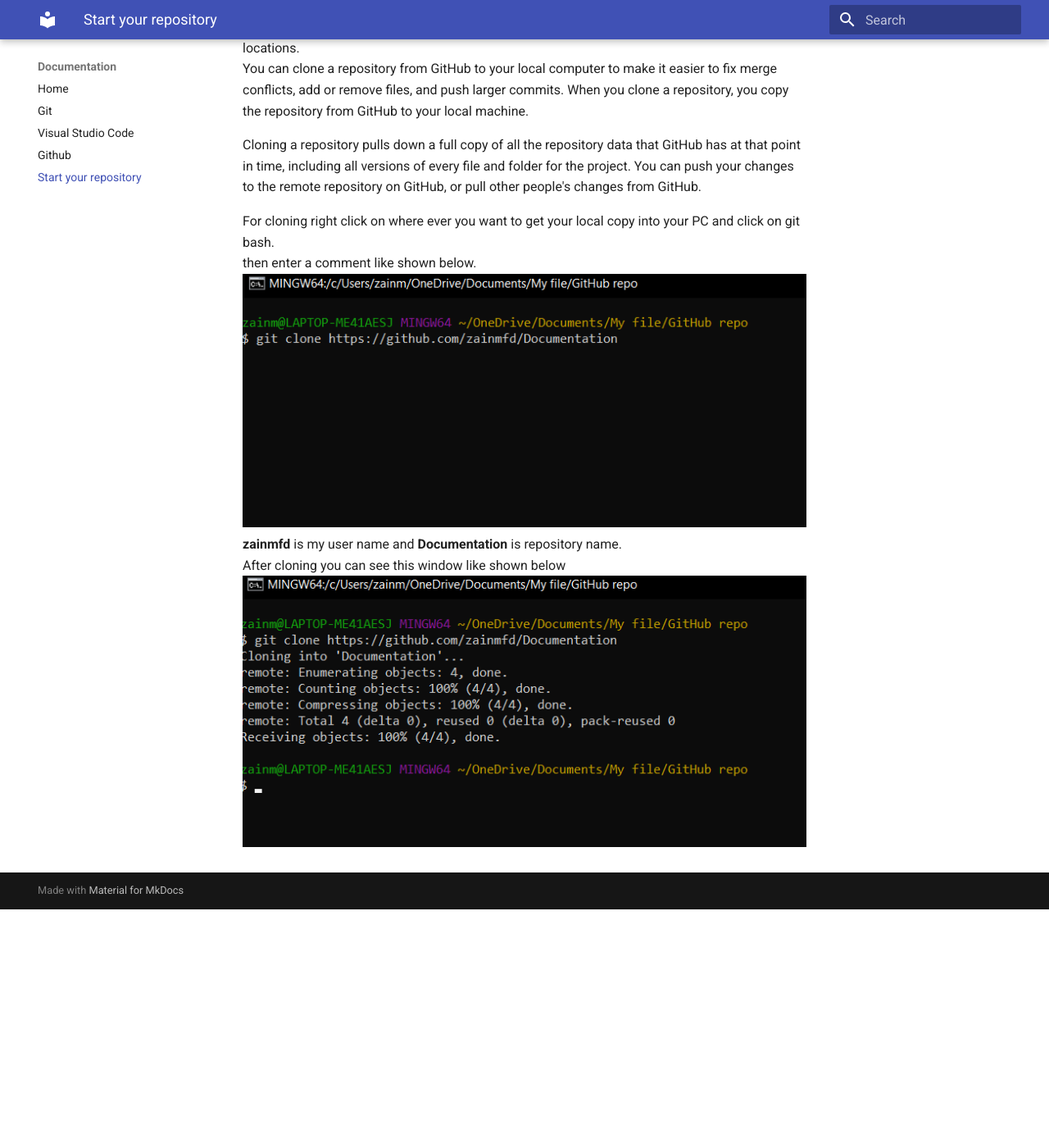
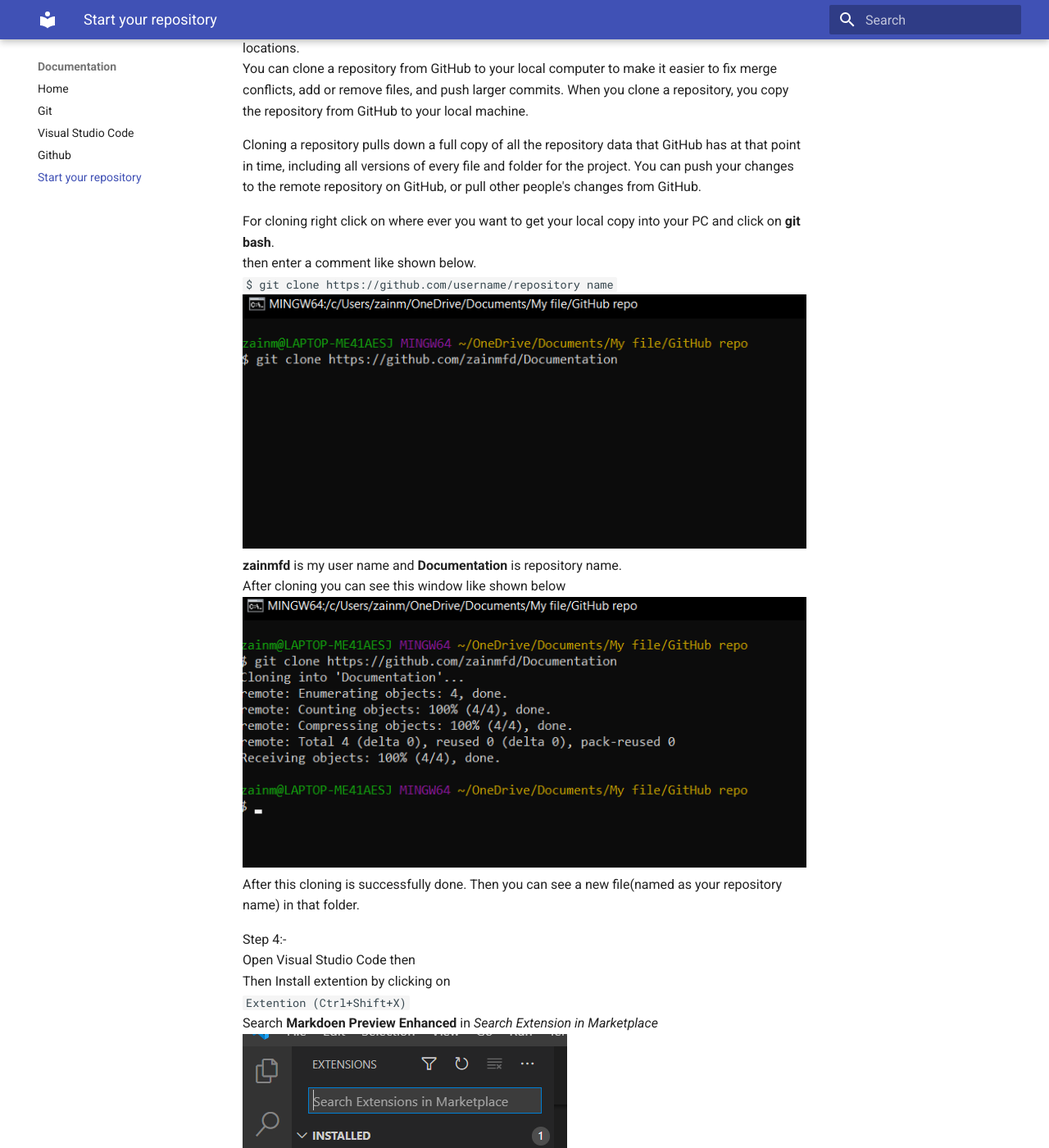
Before and after one commit to zainmfd/Documentation, an MkDocs documentation site: the page built from docs/start-repository.md, in a window 1280 px wide and 1400 px high, scrolled down 1343 px. Shown: the whole window at 82% size. Built offline with MkDocs 1.6.1 and Material for MkDocs 9.7.7, drawn with Linux system fonts in a browser that asks for light colours; before the commit the page ends 2452 px from its top, so only the background shows below that; some of the changed text lies outside the part shown.

Commit message:
details upto select folder

````diff
--- a/docs/start-repository.md
+++ b/docs/start-repository.md
@@ -13,9 +13,27 @@
 
 Cloning a repository pulls down a full copy of all the repository data that GitHub has at that point in time, including all versions of every file and folder for the project. You can push your changes to the remote repository on GitHub, or pull other people's changes from GitHub.
 
-For cloning right click on where ever you want to get your local copy into your PC and click on git bash.
+For cloning right click on where ever you want to get your local copy into your PC and click on **git bash**.
 then enter a comment like shown below.
+```$ git clone https://github.com/username/repository name```
 ![git bash](img/git_bash.png)
 **zainmfd** is my user name and **Documentation** is repository name.
 After cloning you can see this window like shown below
 ![after cloning](img/after_cloning.png)
+After this cloning is successfully done. Then you can see a new file(named as your repository name) in that folder.
+
+Step 4:-
+Open Visual Studio Code then
+Then Install extention by clicking on
+```Extention (Ctrl+Shift+X)```
+Search **Markdoen Preview Enhanced** in *Search Extension in Marketplace*
+![extention](img/extention.png)
+In my case, I already install Markdown, If you are not installed click on install.
+Markdown is a lightweight and easy-to-use syntax for styling all forms of writing on the GitHub platform.
+Click here for [Markdown syntax](https://guides.github.com/features/mastering-markdown/)
+After that, we want to open our folder to the Visual Studio Code
+```File => Open Folder (ctrl + k + o)```
+![open folder](img/open_folder.png)
+Select the folder that you want to open.
+![select folder](img/select_folder.png)
+Select your cloned repository, In my case my repository name is **Documentation** and click on **Select Folder**.
````
Also changed, not shown: docs/img/open_folder.png (added), docs/img/select_folder.png (added).
